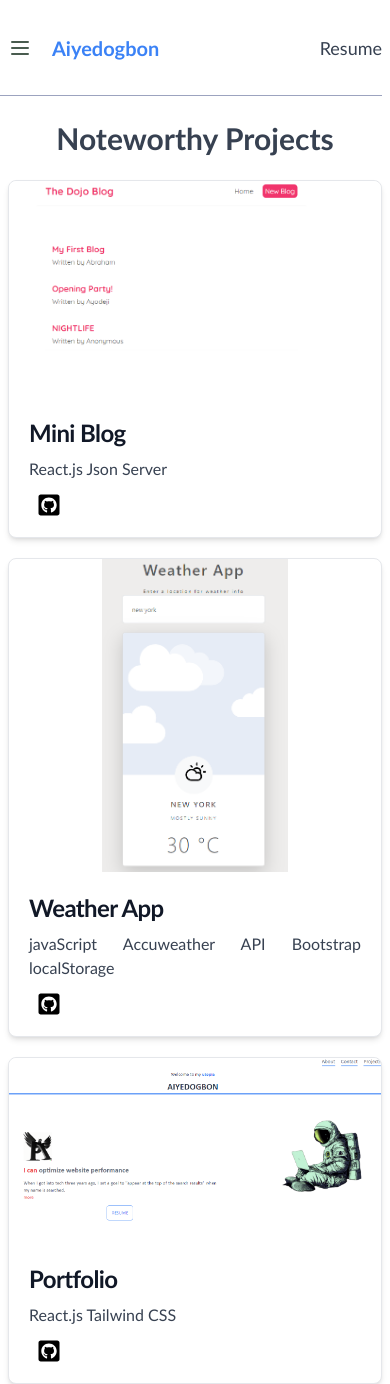
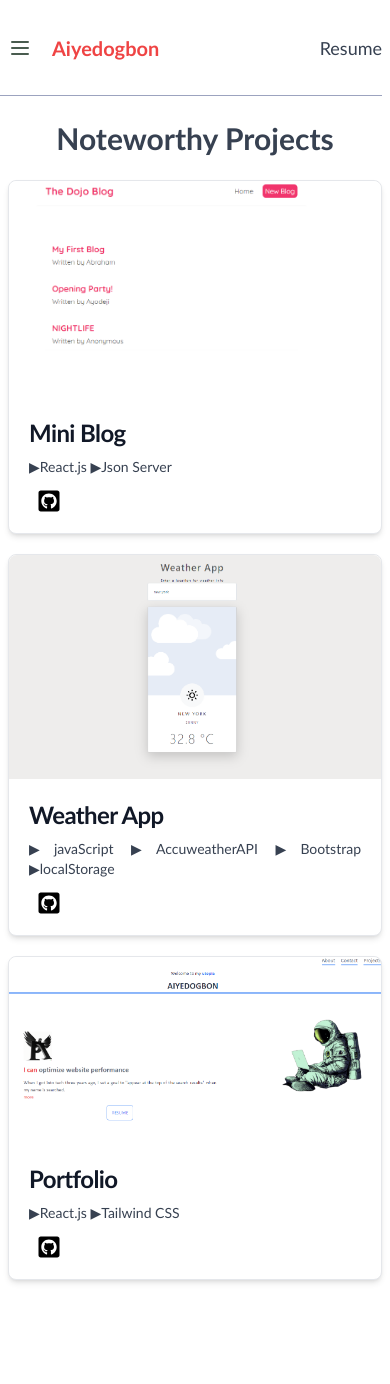
Before and after one commit to ayanfeOlugbeja/portfolio, a React (Create React App) app: page /projects in a window 390 px wide. After the commit the page ends 1296 px from the top, so only its background shows below. Built offline with nearby package versions, Linux system fonts and the light colour scheme.

Commit message:
initializing awesomeness

```diff
--- a/src/App.js
+++ b/src/App.js
@@ -6,7 +6,7 @@ import { BrowserRouter as Router, Route, Switch } from 'react-router-dom';
 import Projects from '././pages/Projects';
 import Contact from '././pages/Contact';
 
-function App() {
+const App = () => {
   return (
     <Router>
       <div className='App'>
@@ -30,6 +30,6 @@ function App() {
       </div>
     </Router>
   );
-}
+};
 
 export default App;
--- a/src/components/Navbar.js
+++ b/src/components/Navbar.js
@@ -1,5 +1,5 @@
 import { Link, useLocation } from 'react-router-dom';
-import { useState } from 'react';
+import React, { useState, useEffect, useRef } from 'react';
 
 const Navbar = () => {
   const location = useLocation();
@@ -9,9 +9,32 @@ const Navbar = () => {
   const toggleMobileNav = () => {
     setIsMobileNavOpen(!isMobileNavOpen);
   };
-  const closeMobileNav = () => {
+
+  const mobileNavRef = useRef();
+  useEffect(() => {
+    const closeMobileNav = (event) => {
+      if (
+        isMobileNavOpen &&
+        !event.target.closest('.hamburger-menu') &&
+        !event.target.closest('.mobile-nav-content')
+      ) {
+        setIsMobileNavOpen(false);
+      }
+    };
+
+    const handleOrientationChange = () => {
       setIsMobileNavOpen(false);
     };
+
+    document.addEventListener('mousedown', closeMobileNav);
+    window.addEventListener('orientationchange', handleOrientationChange);
+
+    return () => {
+      document.removeEventListener('mousedown', closeMobileNav);
+      window.removeEventListener('orientationchange', handleOrientationChange);
+    };
+  }, [isMobileNavOpen]);
+
   const navLinks = [
     { path: '/about', name: 'About' },
     { path: '/contact', name: 'Contact' },
@@ -24,7 +47,7 @@ const Navbar = () => {
         style={{ borderBottom: '1px solid #9ca3bf' }}>
         {!isHomePage && (
           <div className='sm:hidden'>
-            <button className='p-2' onClick={toggleMobileNav}>
+            <button className='p-2 hamburger-menu' onClick={toggleMobileNav}>
               <svg
                 className='w-6 h-6'
                 viewBox='0 0 24 24'
@@ -43,29 +66,37 @@ const Navbar = () => {
             </button>
           </div>
         )}
-
+        {!isHomePage ? (
+          <div className='block sm:hidden text-xl font-semibold ml-3 text-red-500'>
+            <Link to='/'>Aiyedogbon</Link>
+          </div>
+        ) : (
           <div className='block sm:hidden text-xl font-semibold ml-3'>
             <Link to='/' style={{ color: '#3b82f6' }}>
               Aiyedogbon
             </Link>
           </div>
+        )}
+
         <div className='block sm:hidden ml-auto'>
           <Link className='text-gray-700 text-lg'>Resume</Link>
         </div>
         {!isHomePage && isMobileNavOpen && (
           <>
+            <div className='relative top-0 left-0 right-0 bottom-0 bg-black  z-50 sm:hidden shadow-md'></div>
+
             <div
-              className='relative top-0 left-0 right-0 bottom-0 bg-black opacity-40 z-50 sm:hidden'
-              onClick={closeMobileNav}></div>
-
-            <div className='absolute top-24 left-0 right-0 bottom-0 w-1/2 h-screen bg-white z-50 transition-transform  duration-300 ease-in-out transform sm:hidden'>
+              className='absolute top-24 left-0 right-0 bottom-0 w-[55%] h-screen bg-white z-50 transition-transform  duration-300 ease-in-out transform sm:hidden  shadow-md mobile-nav-content'
+              ref={mobileNavRef}>
               <ul className='p-4 '>
                 {navLinks.map((link) => (
                   <li key={link.path} className='mb-7'>
                     <Link
                       to={link.path}
                       className='text-gray-700 hover:text-gray-900 text-lg font-semibold'
-                      onClick={closeMobileNav}>
+                      onClick={() => {
+                        setIsMobileNavOpen(false);
+                      }}>
                       {link.name}
                       {location.pathname === link.path && (
                         <span className='absolute right-4'>▪</span>
--- a/src/pages/About.js
+++ b/src/pages/About.js
@@ -9,9 +9,9 @@ import tailwind from './../images/tailwind.svg';
 
 const About = () => {
   return (
-    <div className=' mt-1 mx-2 mb-4'>
+    <div className=' mt-4 mx-2 mb-4'>
       <section>
-        <h2 className='text-center text-gray-700 font-semibold text-2xl'>
+        <h2 className='text-center text-gray-700 font-semibold text-3xl'>
           About
         </h2>
         <div className='flex justify-center'>
@@ -33,13 +33,13 @@ const About = () => {
             Hey! I post on{' '}
             <a
               href='https://twitter.com/joshuaAAbraham?s=20'
-              className='text-blue-500'>
+              className='text-blue-500 hover:text-red-500'>
               Twitter
             </a>{' '}
             and{' '}
             <a
               href='https://linkedin.com/in/abraham-aiyedogbon-9a7095282'
-              className='text-blue-500'>
+              className='text-blue-500 hover:text-red-500'>
               LinkedIn
             </a>{' '}
             often. Check out my amazing contents. If you want to get in touch,
@@ -56,27 +56,26 @@ const About = () => {
             I write on{' '}
             <a
               href='https://hashnode.com/@AiyedogbonAbraham'
-              className='text-blue-500'>
+              className='text-blue-500 hover:text-red-500'>
               hashnode
             </a>
             , you can follow and read my{' '}
             <a
-              href='https://hashnode.com/@AiyedogbonAbraham'
-              className='text-blue-500'>
+              href='https://aiyedogbonabraham.hashnode.dev/'
+              className='text-blue-500 hover:text-red-500'>
               blogs
             </a>
             , connect with me on{' '}
             <a
               href='https://linkedin.com/in/abraham-aiyedogbon-9a7095282'
-              className='text-blue-500'>
+              className='text-blue-500 hover:text-red-500'>
               LinkedIn
             </a>
             .
             <p>
               I talk about{' '}
               <span className='text-sm font-italic'>
-                #reactjs #techbiz(tech business) #javaScript #seo(good
-                practices)
+                #reactjs #javaScript #seo(good practices)
               </span>
             </p>
           </p>
@@ -90,15 +89,13 @@ const About = () => {
           </h2>
 
           <p>
-            I'm an{' '}
+            I'm an architect of{' '}
             <span className='font-normal text-blue-500'>
-              architect of user-friendly interfaces
+              user-friendly interfaces
             </span>
             , with a keen eye for detail and a{' '}
-            <span className='font-normal text-blue-500'>
-              commitment to creating interfaces{' '}
-            </span>
-            that are both{' '}
+            <span className='font-normal text-blue-500'>commitment</span> to
+            creating interfaces that are both{' '}
             <span className='font-normal text-blue-500'>
               efficient and effective
             </span>
@@ -109,7 +106,7 @@ const About = () => {
             <span className='font-normal text-blue-500'>tools</span> I have{' '}
             <span className='font-normal text-blue-500'>worked</span> with over
             the years, for my{' '}
-            <span className='font-normal text-blue-500'>personal</span>,
+            <span className='font-normal text-blue-500'>personal</span>,{' '}
             <span className='font-normal text-blue-500'>professional</span> and{' '}
             <span className='font-normal text-blue-500'>open source </span>
             projects:
--- a/src/pages/Contact.js
+++ b/src/pages/Contact.js
@@ -43,7 +43,7 @@ const Contact = () => {
           <Linked />
         </section>
       </div>
-      <p className='text-sm lg:text-base md:text-base  mb-10  text-center sm:hidden lg:block lg:absolute lg:left-10 lg:right-10 lg:bottom-0 md:block md:absolute md:left-10 md:right-10 md:bottom-0'>
+      <p className='text-sm lg:text-base md:text-base  mb-10  text-center sm:hidden lg:block lg:absolute lg:left-10 lg:right-10 lg:bottom-0 md:block md:absolute md:left-10 md:right-10 md:bottom-0 hover:text-red-500'>
         Designed & Built by <br />
         <a href='https://linkedin.com/in/abraham-aiyedogbon-9a7095282'>
           {' '}
--- a/src/pages/Projects.js
+++ b/src/pages/Projects.js
@@ -4,13 +4,13 @@ import weatherApp from './../images/weatherApp.png';
 import blog from './../images/blog.png';
 const Projects = () => {
   return (
-    <div className='projects min-h-screen'>
+    <div className='projects min-h-screen my-4'>
       <h2 className='mx-auto font-bold text-3xl text-center text-gray-700 my-6 md:mt-4 md:text-3xl'>
         Noteworthy Projects
       </h2>
       <div className='project-cards space-y-5 mt-6 px-2 flex flex-col items-center'>
         <div className='max-w-2xl mx-auto'>
-          <div className='bg-white shadow-md border border-gray-200 rounded-lg max-w-lg dark:bg-gray-800 dark:border-gray-700'>
+          <div className='bg-white shadow-md border border-gray-200 rounded-lg max-w-sm dark:bg-gray-800 dark:border-gray-700'>
             <a href='https://github.com/ayanfeOlugbeja/i-blog'>
               <img className='rounded-t-lg' src={blog} alt='img' />
             </a>
@@ -19,8 +19,8 @@ const Projects = () => {
                 Mini Blog
               </h5>
 
-              <p className='font-normal text-gray-700 mb-3 dark:text-gray-400 space-x-3'>
-                React.js Json Server
+              <p className='font-normal text-sm text-gray-700 mb-3 dark:text-gray-400 space-x-3'>
+                ▶React.js ▶Json Server
               </p>
               <a href='https://github.com/ayanfeOlugbeja/i-blog'>
                 <img
@@ -36,10 +36,10 @@ const Projects = () => {
         </div>
 
         <div className='max-w-2xl mx-auto'>
-          <div className='bg-white shadow-md border border-gray-200 rounded-lg max-w-lg dark:bg-gray-800 dark:border-gray-700'>
-            <a href='#'>
+          <div className='bg-white shadow-md border border-gray-200 rounded-lg max-w-sm dark:bg-gray-800 dark:border-gray-700'>
+            <a href='https://github.com/ayanfeOlugbeja/weather-app'>
               <img
-                className=' w-1/2 h-1/2 mx-auto'
+                className=' rounded-t-lg'
                 src={weatherApp}
                 alt='weather App'
               />
@@ -49,8 +49,8 @@ const Projects = () => {
                 Weather App
               </h5>
 
-              <p className='font-normal text-gray-700 mb-3 dark:text-gray-400'>
-                javaScript Accuweather API Bootstrap localStorage
+              <p className='font-normal text-sm text-gray-700 mb-3 dark:text-gray-400'>
+                ▶javaScript ▶AccuweatherAPI ▶Bootstrap ▶localStorage
               </p>
               <a href='https://github.com/ayanfeOlugbeja/weather-app'>
                 <img
@@ -65,8 +65,8 @@ const Projects = () => {
           </div>
         </div>
         <div className='max-w-2xl mx-auto'>
-          <div className='bg-white shadow-md border border-gray-200 rounded-lg max-w-lg dark:bg-gray-800 dark:border-gray-700'>
-            <a href='#'>
+          <div className='bg-white shadow-md border border-gray-200 rounded-lg max-w-sm dark:bg-gray-800 dark:border-gray-700'>
+            <a href='https://github.com/ayanfeOlugbeja/portfolio'>
               <img className='rounded-t-lg' src={portfolio} alt='portfolio' />
             </a>
             <div className='p-5'>
@@ -74,8 +74,8 @@ const Projects = () => {
                 Portfolio
               </h5>
 
-              <p className='font-normal text-gray-700 mb-3 dark:text-gray-400'>
-                React.js Tailwind CSS
+              <p className='font-normal text-sm text-gray-700 mb-3 dark:text-gray-400'>
+                ▶React.js ▶Tailwind CSS
               </p>
               <a href='https://github.com/ayanfeOlugbeja/portfolio'>
                 <img
```
Also changed, not shown: src/images/weatherApp.png. Lines whose indentation alone changed are shown as unchanged.
